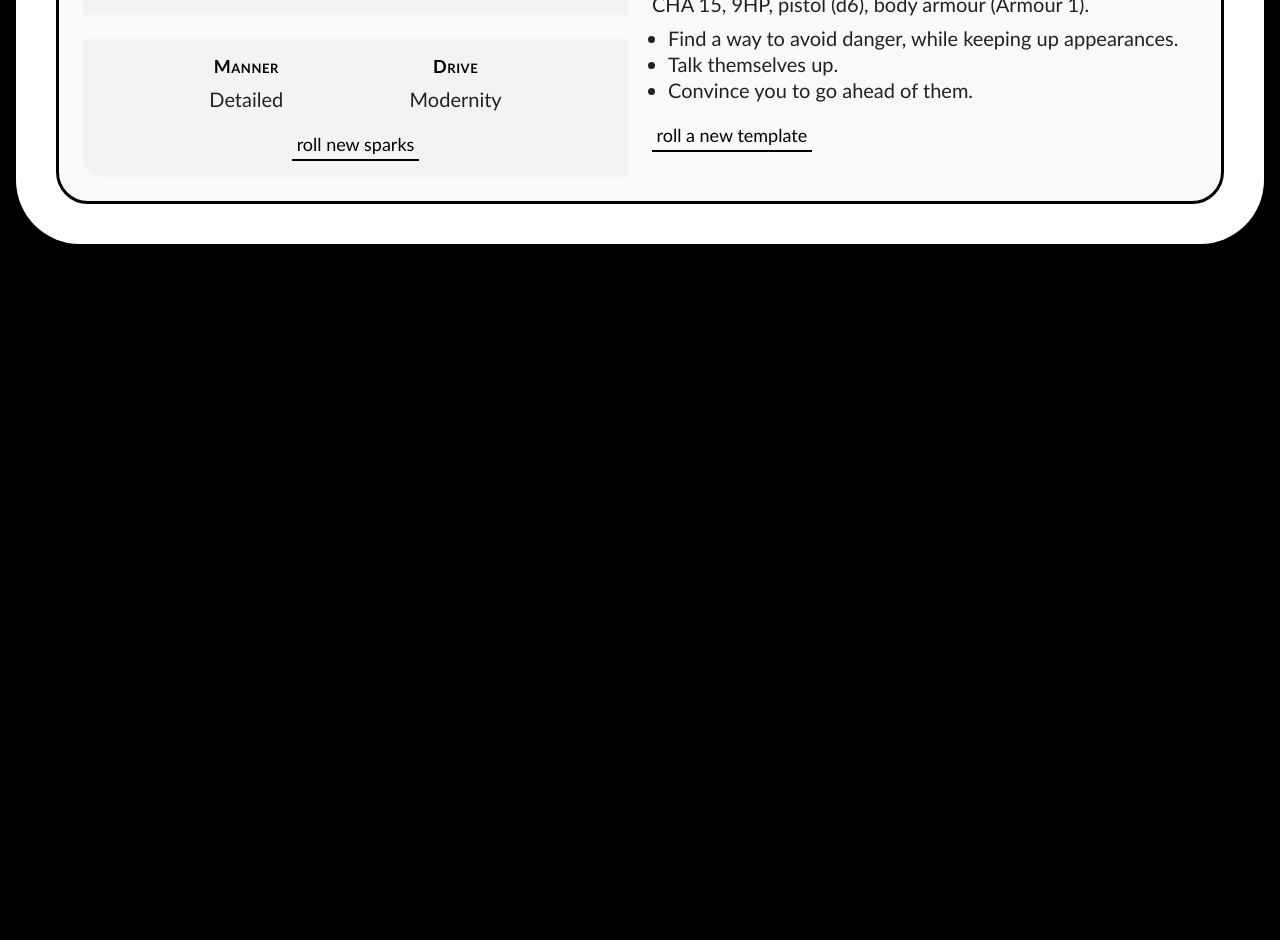
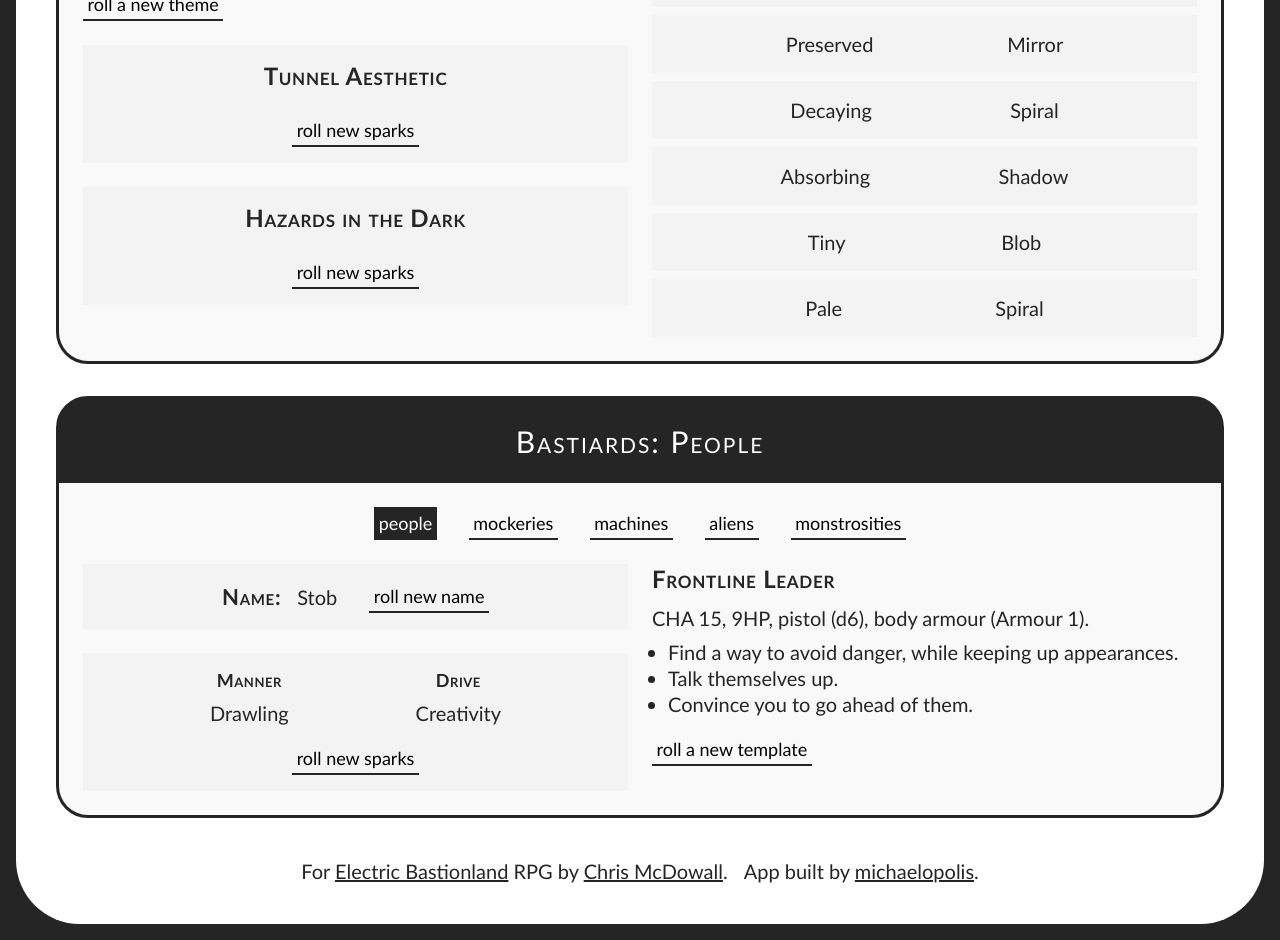
Before and after one commit to mcurren/electric-bastionland-sparks, a Vue app: page / in a window 1280 px wide. Shown: the part 1020-1960 px from the top of the page. Before the commit the page ends 1280 px from the top, so only its background shows below. Built offline with nearby package versions, Linux system fonts and the light colour scheme.

Commit message:
cleaning things up

```diff
--- a/src/App.vue
+++ b/src/App.vue
@@ -1,19 +1,64 @@
 <script setup>
 import BoroughSparks from '@/BoroughSparks.vue'
+import UndergroundSparks from '@/UndergroundSparks.vue'
 import BastiardSparks from '@/BastiardSparks.vue'
 </script>
 
 <template>
-  <h1>Electric Bastionland Sparks</h1>
+  <header>
+    <h1>Electric Bastionland Sparks</h1>
+  </header>
   <main>
     <BoroughSparks />
+    <UndergroundSparks />
     <BastiardSparks />
   </main>
+  <footer>
+    <p>
+      For
+      <a
+        href="https://bastionlandpress.com/products/electric-bastionland-hardback-book"
+        target="_blank"
+        title="Buy Electric Bastionland"
+        rel="noopener noreferrer"
+        >Electric Bastionland</a
+      >
+      RPG by
+      <a
+        href="https://www.bastionland.com/"
+        target="_blank"
+        title="Bastionland Blog"
+        rel="noopener noreferrer"
+        >Chris McDowall</a
+      >.
+    </p>
+    <p>
+      App built by
+      <a
+        href="https://curren.me/labs"
+        target="_blank"
+        rel="noopener noreferrer"
+        title="&Curren Labs"
+        >michaelopolis</a
+      >.
+    </p>
+  </footer>
 </template>
 
 <style scoped>
 h1 {
   text-align: center;
+}
+footer {
+  display: flex;
+  gap: 1rem;
+  flex-wrap: wrap;
+  justify-content: center;
+  align-items: center;
+  margin-block-start: clamp(1rem, 4vw, 2.5rem);
+}
+footer p {
+  margin: 0;
 }
 </style>
 
@@ -32,10 +77,12 @@ h1 {
   --font--medium: min(max(1.125rem, 3vw), 20px);
   --font--small: min(max(1rem, 2.5vw), 18px);
   --font--xsmall: min(max(0.875rem, 2vw), 16px);
+  --color--black: rgb(37 37 37);
+  --color--almost-white: rgb(249 249 249);
 }
 html {
   font-size: 16px;
-  background: black;
+  background: var(--color--black);
   box-sizing: border-box;
   padding: 1rem;
   & * {
@@ -44,7 +91,7 @@ html {
 }
 body {
   font-family: var(--system-ui);
-  color: #222;
+  color: var(--color--black);
   margin: 0;
   padding: clamp(1rem, 4vw, 2.5rem);
   background: white;
@@ -61,7 +108,7 @@ main {
 button {
   background: none transparent;
   border: 0;
-  border-bottom: 2px solid black;
+  border-bottom: 2px solid var(--color--black);
   padding: 0.3625em 0.25em;
   cursor: pointer;
   font-size: var(--font--small);
@@ -71,7 +118,7 @@ button {
   transition: all 0.3s;
   &:hover,
   &.active {
-    background: black;
+    background: var(--color--black);
     color: white;
   }
 }
@@ -83,7 +130,7 @@ dt {
   font-variant: small-caps;
   font-weight: 600;
   letter-spacing: 0.03em;
-  color: black;
+  color: var(--color--black);
 }
 h1 {
   font-size: var(--font--xxlarge);
@@ -103,19 +150,26 @@ li {
   font-size: var(--font--medium);
   line-height: 1.3;
 }
+a {
+  color: var(--color--black);
+  transition: color 0.3s;
+  &:hover {
+    color: rgb(209 55 44);
+  }
+}
 .spark-panel {
-  border: 3px solid black;
+  border: 3px solid var(--color--black);
   border-radius: 2rem;
+  background: var(--color--black);
   overflow: hidden;
-  background: #f9f9f9;
   /* max-width: 45rem; */
   container-type: inline-size;
 }
 .spark-panel__title {
   padding: clamp(0.5rem, 2vw, 1.5rem);
-  background: black;
+  background: var(--color--black);
   color: white;
-  margin-block: 0 clamp(1rem, 3vw, 1.5rem);
+  margin-block: 0;
   text-align: center;
   letter-spacing: 0.065em;
   font-weight: 400;
@@ -124,13 +178,14 @@ li {
   display: grid;
   grid-template-columns: 1fr;
   gap: clamp(1rem, 3vw, 1.5rem);
-  margin: clamp(1rem, 3vw, 1.5rem);
+  padding: clamp(1rem, 3vw, 1.5rem);
   border-bottom-left-radius: 1.25rem;
   border-bottom-right-radius: 1.25rem;
   overflow: hidden;
-}
-@container (width > 600px) {
-  .spark-panel__grid {
+  background: var(--color--almost-white);
+  height: 100%;
+
+  @container (width > 600px) {
     grid-template-columns: 1fr 1fr;
   }
 }
--- a/src/BastiardSparks.vue
+++ b/src/BastiardSparks.vue
@@ -124,6 +124,8 @@ nav {
   flex-wrap: wrap;
   gap: 1rem 2rem;
   justify-content: center;
+  background: var(--color--almost-white);
+  padding-block-start: clamp(1rem, 3vw, 1.5rem);
 }
 h2 span {
   text-transform: capitalize;
--- a/src/BoroughSparks.vue
+++ b/src/BoroughSparks.vue
@@ -1,6 +1,6 @@
 <script setup>
+import ThemeTable from '@/components/ThemeTable.vue'
 import SparkTable from '@/components/SparkTable.vue'
-import ThemeTable from '@/components/ThemeTable.vue'
 import SparkList from '@/components/SparkList.vue'
 
 import { boroughThemes } from '@/data/themesBorough'
@@ -15,13 +15,15 @@ import { parlourGamesSparks } from '@/data/sparksBoroughParlourGames'
     <div class="spark-panel__grid">
       <div class="spark-panel__grid__col">
         <ThemeTable label="Theme" :themes="boroughThemes" />
-        <sparkTable
+        <SparkTable
           label="Cocktails"
+          columnOneName="Spirit"
+          columnTwoName="Modifier"
           :tableOne="cocktailSparks[0]"
           :tableTwo="cocktailSparks[1]"
           :auto-populate="false"
         />
-        <sparkTable
+        <SparkTable
           label="Parlour Games"
           :tableOne="parlourGamesSparks[0]"
           :tableTwo="parlourGamesSparks[1]"
--- /dev/null
+++ b/src/UndergroundSparks.vue
@@ -0,0 +1,46 @@
+<script setup>
+import ThemeTable from '@/components/ThemeTable.vue'
+import SparkTable from '@/components/SparkTable.vue'
+import SparkList from '@/components/SparkList.vue'
+
+import { undergroundThemes } from '@/data/themesUnderground'
+import { undergroundSparks } from '@/data/sparksUnderground'
+import { undergroundHazardSparks } from '@/data/sparksUndergroundHazards'
+import { tunnelAestheticSparks } from '@/data/sparksUndergroundTunnelAesthetic'
+</script>
+
+<template>
+  <section class="spark-panel">
+    <h2 class="spark-panel__title">Bastion Underground</h2>
+    <div class="spark-panel__grid">
+      <div class="spark-panel__grid__col">
+        <ThemeTable label="Theme" :themes="undergroundThemes" />
+        <SparkTable
+          label="Tunnel Aesthetic"
+          columnOneName="Obstacle"
+          columnTwoName="Look"
+          :tableOne="tunnelAestheticSparks[0]"
+          :tableTwo="tunnelAestheticSparks[1]"
+          :auto-populate="false"
+        />
+        <SparkTable
+          label="Hazards in the Dark"
+          columnOneName="Warning"
+          columnTwoName="Danger"
+          :tableOne="undergroundHazardSparks[0]"
+          :tableTwo="undergroundHazardSparks[1]"
+          :auto-populate="false"
+        />
+      </div>
+      <div class="spark-panel__grid__col">
+        <SparkList
+          label="Sparks"
+          :tableOne="undergroundSparks[0]"
+          :tableTwo="undergroundSparks[1]"
+        />
+      </div>
+    </div>
+  </section>
+</template>
+
+<style scoped></style>
--- a/src/components/TemplateTable.vue
+++ b/src/components/TemplateTable.vue
@@ -1,5 +1,5 @@
 <script setup>
-import { reactive, computed, onMounted } from 'vue'
+import { reactive, onMounted } from 'vue'
 import { rollTable } from '../helpers/utils.js'
 const props = defineProps({
   templates: {
--- a/src/data/sparksUndergroundHazards.js
+++ b/src/data/sparksUndergroundHazards.js
@@ -1,5 +1,5 @@
 // Roll a d20 on the Warning and Danger tables below.
-export const tunnelAestheticSparks = [
+export const undergroundHazardSparks = [
   // Warning (d20)
   [
     'Murmuring',
--- a/src/data/themesUnderground.js
+++ b/src/data/themesUnderground.js
@@ -1,5 +1,5 @@
 // Roll a d8 on this array and a d4 on the relevant object's items array.
-export const boroughThemes = [
+export const undergroundThemes = [
   {
     label: 'Connections',
     items: ['Passage to the Stars', 'Smuggling Routes', 'Public Transit', 'Travel to the Past'],
--- a/src/main.js
+++ b/src/main.js
@@ -2,7 +2,7 @@ import { createApp } from 'vue'
 import { createPinia } from 'pinia'
 
 import App from './App.vue'
-import router from './router'
+// import router from './router'
 
 const app = createApp(App)
 
```
